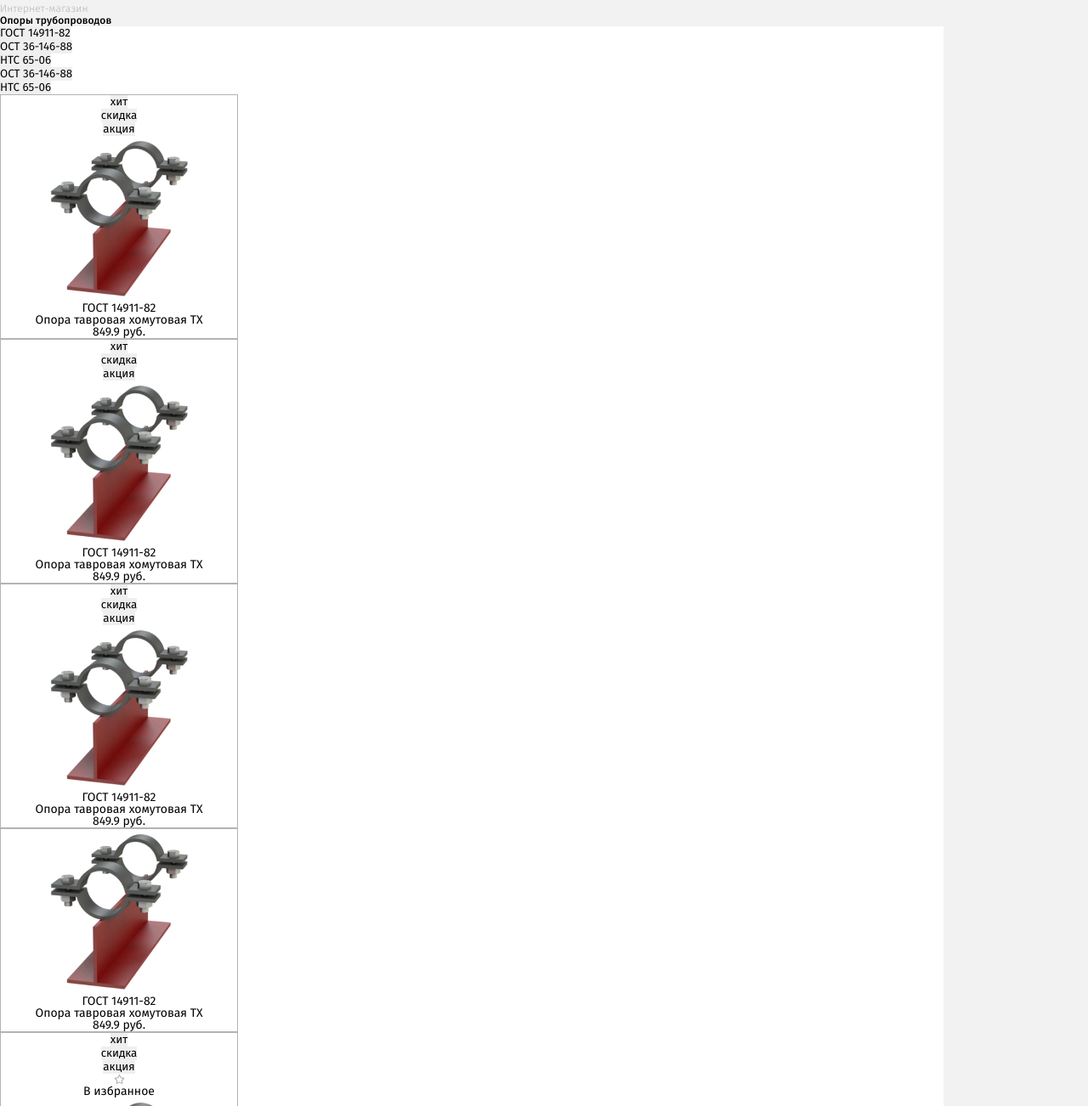
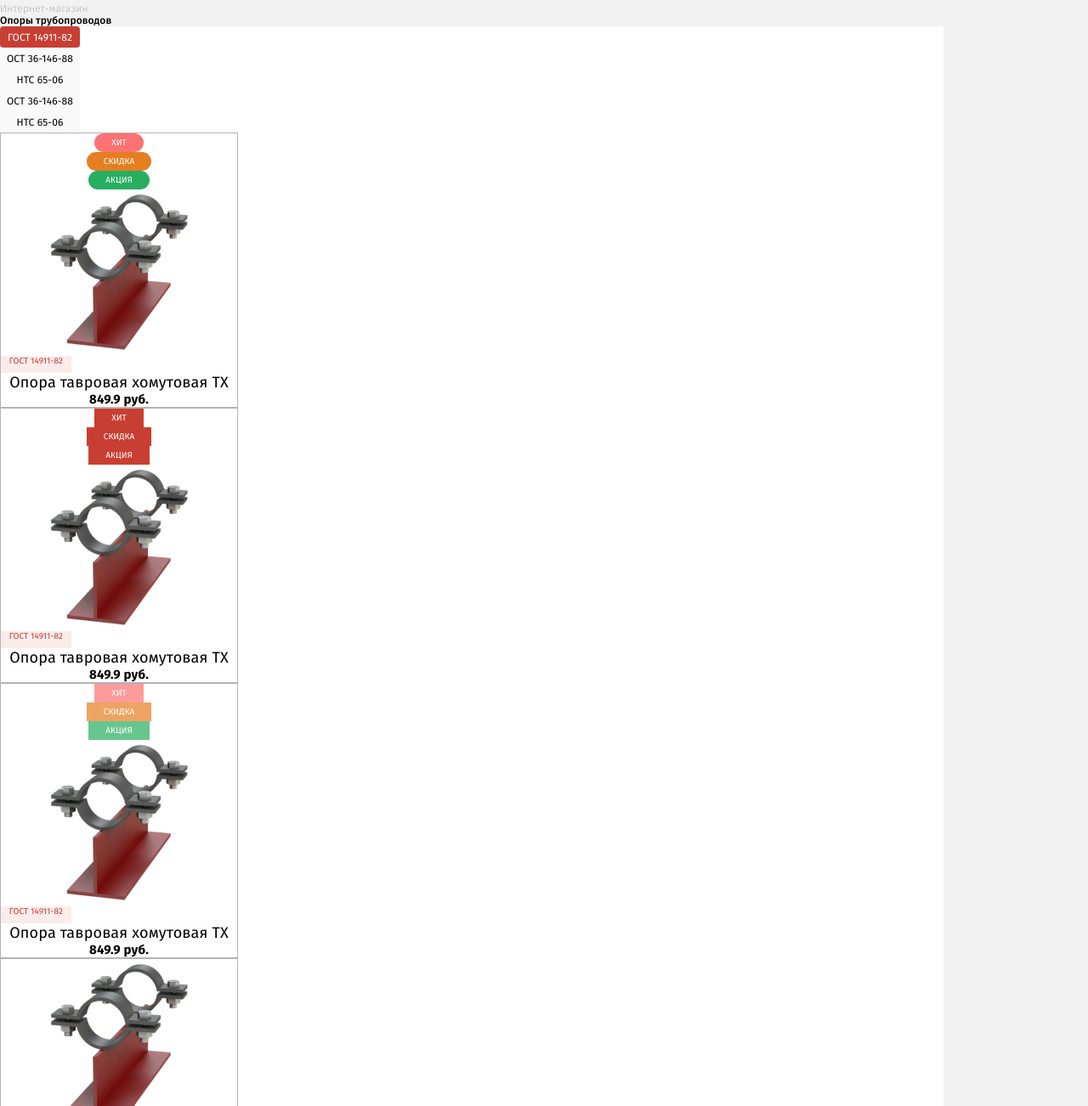
Before and after one commit to AlenaMearbhall/exercise_4, a plain HTML site: page index.html in a window 1280 px wide. Shown: the part 138-1440 px from the top of the page at 85% size. Drawn offline with Linux system fonts and the light colour scheme; files whose address does not match are found by name.

Commit message:
add cards css

```diff
--- a/css/styles.css
+++ b/css/styles.css
@@ -2,6 +2,7 @@
     --primary-text-color: #000000;
     --accent-text-color: #C93E33;
     --praimary-grey-color: #B3B3B3;
+    --praimary-bright-grey-color: #F9F9F9;
     --primary-white-color: #fff;
 
 }
@@ -179,10 +180,126 @@ nav li {
 }
 
 /* Products */
+.gosts-item {
+    width: 94px;
+    height: 25px;
+    background: var(--praimary-bright-grey-color);
+    border-radius: 4px;
+    font-size: 12px;
+    line-height: 14px;
+    text-align: center;
+    letter-spacing: 0.009em;
+    color: var(--primary-text-color);
+}
+
+.gosts .current {
+    background: var(--accent-text-color);
+    color: var(--primary-white-color);
+}
+
+/* Products Cards */
 .products-cards .card {
     border: 1px solid var(--praimary-grey-color);
     width: 280px;
     text-align: center;
+}
+
+.filtres-items .item {
+        font-size: 10px;
+        line-height: 12px;
+        text-align: center;
+        letter-spacing: 0.009em;
+        text-transform: uppercase;
+        color: var(--primary-white-color);
+        padding: 5px 20px;
+}
+
+.item.round {
+    border-radius: 50px;
+}
+
+.item.round.hit {
+    background: #FD7272;
+}
+
+.item.round.discount {
+    background: #E67E22;
+}
+
+.item.round.action {
+    background: #27AE60;
+}
+
+.item.square {
+    background: var(--accent-text-color);
+}
+
+.item.opacity {
+    opacity: 0.7;
+}
+
+.item.opacity.hit {
+    background: #FD7272;
+}
+
+.item.opacity.discount {
+    background: #E67E22;
+}
+
+.item.opacity.action {
+    background: #27AE60;
+}
+
+.to-favorite {
+    font-size: 12px;
+    line-height: 14px;
+    text-align: right;
+    letter-spacing: 0.009em;
+    color: var(--praimary-grey-color);
+}
+
+.busket-btn {
+    width: 240px;
+    height: 42px;
+    background: var(--accent-text-color);
+    border-radius: 4px;
+
+    font-weight: 500;
+    font-size: 15px;
+    line-height: 18px;
+    letter-spacing: 0.009em;
+    color: var(--primary-white-color);
+}
+
+.busket-btn.more {
+    background: var(--praimary-grey-color);
+    color: var(--primary-text-color);
+}
+
+
+.gost-small {
+    width: 83px;
+    height: 20px;
+    background: #f9eceb;
+
+    font-size: 10px;
+    line-height: 12px;
+    text-align: center;
+    letter-spacing: 0.009em;
+    color: var(--accent-text-color);
+}
+
+.card .description {
+    font-size: 18px;
+    line-height: 22px;
+    letter-spacing: 0.009em;
+}
+
+.card .price {
+    font-weight: 700;
+    font-size: 15px;
+    line-height: 18px;
+    letter-spacing: 0.009em;
 }
 
 /* Order Form */
--- a/index.html
+++ b/index.html
@@ -137,24 +137,25 @@
 
             <ul class="products-cards">
 
+        <!-- Products Cards -->
                 <!-- 1 -->
                 <li class="card">
                     <ul class="filtres-items">
-                        <li><button type="button" class="item">хит</button></li>
-                        <li><button type="button" class="item">скидка</button></li>
-                        <li><button type="button" class="item">акция</button></li>
+                        <li><button type="button" class="item round hit">хит</button></li>
+                        <li><button type="button" class="item round discount">скидка</button></li>
+                        <li><button type="button" class="item round action">акция</button></li>
                     </ul>
                     <img src="./img/products/1m-(1) 1 (1).png" alt="миниатюра продукта" width="179">
-                    <p class="gost-small current">ГОСТ 14911-82</p>
+                    <p class="gost-small">ГОСТ 14911-82</p>
                     <h3 class="description">Опора тавровая хомутовая ТХ</h3>
                     <p class="price">849.9 руб.</p>
                 </li>
                 <!-- 2 -->
                 <li class="card">
                     <ul class="filtres-items">
-                        <li><button type="button" class="item">хит</button></li>
-                        <li><button type="button" class="item">скидка</button></li>
-                        <li><button type="button" class="item">акция</button></li>
+                        <li><button type="button" class="item square">хит</button></li>
+                        <li><button type="button" class="item square">скидка</button></li>
+                        <li><button type="button" class="item square">акция</button></li>
                     </ul>
                     <img src="./img/products/1m-(1) 1 (1).png" alt="миниатюра продукта" width="179">
                     <p class="gost-small current">ГОСТ 14911-82</p>
@@ -164,9 +165,9 @@
                 <!-- 3 -->
                 <li class="card">
                     <ul class="filtres-items">
-                        <li><button type="button" class="item">хит</button></li>
-                        <li><button type="button" class="item">скидка</button></li>
-                        <li><button type="button" class="item">акция</button></li>
+                        <li><button type="button" class="item opacity hit">хит</button></li>
+                        <li><button type="button" class="item opacity discount">скидка</button></li>
+                        <li><button type="button" class="item opacity action">акция</button></li>
                     </ul>
                     <img src="./img/products/1m-(1) 1 (1).png" alt="миниатюра продукта" width="179">
                     <p class="gost-small current">ГОСТ 14911-82</p>
@@ -183,12 +184,12 @@
                 <!-- 5 current -->
                 <li class="card current">
                     <ul class="filtres-items">
-                        <li><button type="button" class="item">хит</button></li>
-                        <li><button type="button" class="item">скидка</button></li>
-                        <li><button type="button" class="item">акция</button></li>
+                        <li><button type="button" class="item round hit">хит</button></li>
+                        <li><button type="button" class="item round discount">скидка</button></li>
+                        <li><button type="button" class="item round action">акция</button></li>
                     </ul>
                     <img src="./img/products/Vector (Stroke).svg" alt="звездочка" width="13">
-                    <p>В избранное</p>
+                    <p class="to-favorite">В избранное</p>
                     <img src="./img/products/1m-(1) 1 (1).png" alt="миниатюра продукта" width="179">
                     <p class="gost-small current">ГОСТ 14911-82</p>
                     <h3 class="description">Опора корпусная приварная КП</h3>
@@ -202,7 +203,7 @@
                         <img src="./img/main/shopping-cart.svg" alt="значок корзины" width="18">
                         В корзину
                     </button>
-                    <button type="button" class="busket-btn">
+                    <button type="button" class="busket-btn more">
                         Подробнее
                     </button>
                 </li>
```
